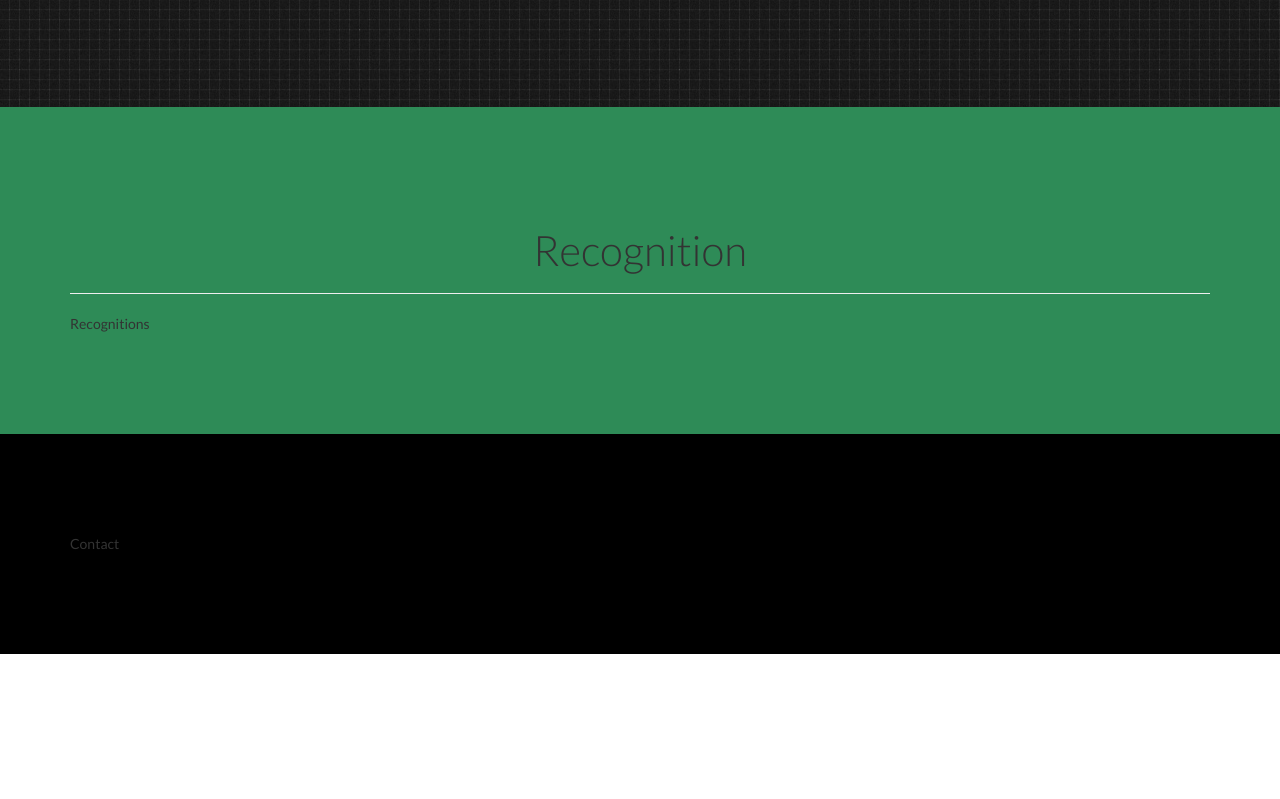
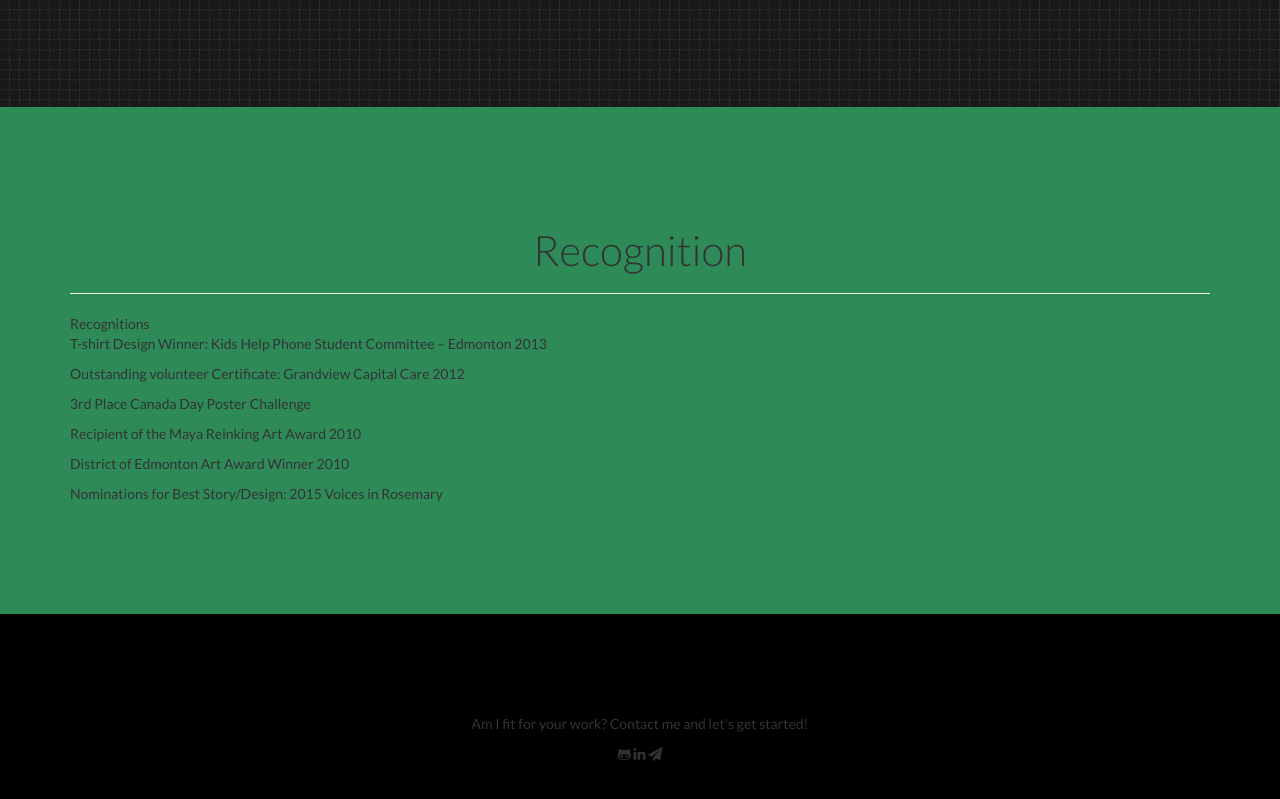
Before and after one commit to KJoWu/kimber.github.io, a plain HTML site: page index.html in a window 1280 px wide. Shown: the part 1573-2372 px from the top of the page. Before the commit the page ends 2227 px from the top, so only its background shows below. Drawn offline with nearby package versions, Linux system fonts and the light colour scheme.

Commit message:
added font-awesome icons

```diff
--- a/index.html
+++ b/index.html
@@ -94,7 +94,8 @@
                     <h3 class="section-heading">Who am I?</h3>
                     <hr class="light">
                     <p> I am a graduate in Bioinformatics and an aspiring UX designer. I've always ad a passion for the works of design. I have 10 years of experience with photoshop and enjoy venturing in the world of programming.</p>
-                    <a href="#" class="btn btn-default btn-xl">Download CV</a>
+                    <a href="#" class="btn btn-default btn-xl"><i class="fa fa-download"></i>
+Download CV</a>
                 </div>
             </div>
         </div>
@@ -462,22 +463,31 @@
             <hr class="light">
             <p>Computer Programming and Web Development: Python, Java/Android, HTML, CSS, SASS, Scriptease, Version Control.</p>
             <p>Level designer, script developer for <a href="https://sites.google.com/a/ualberta.ca/cmput250award2015/nominees" target="blank"> The Voices in Rosemary </p></a>
-            <p>Front end developer for <a href="https://www.youtube.com/watch?v=3J25JH9TEEo" target="blank">  Storyhoard (Android Application)</a>
-            <p> Front end developer for "Notetaking that Works": <a href="http://ssds.meteor.com/" target="blank"> Note Taking App </p></a>
-            <p>Wed Designer/Programmer for CODE Hackathon 2014: <a href="https://www.youtube.com/watch?v=9Wo2iGwhUVo" target="blank"> Forward, the Application </p></a>
-            <p>Text Minor and Database Developer for  <a href="http://www.drugbank.ca/" target="blank"> DrugBank </p></a>
-            <p>Script Developer/Web Designer: <a href="http://cultr.business.ualberta.ca/" target="blank"> Cutlr Site (Demo Version)</a></p>
+                <p>Front end developer for <a href="https://www.youtube.com/watch?v=3J25JH9TEEo" target="blank">  Storyhoard (Android Application)</a>
+                    <p> Front end developer for "Notetaking that Works": <a href="http://ssds.meteor.com/" target="blank"> Note Taking App </p></a>
+                        <p>Wed Designer/Programmer for CODE Hackathon 2014: <a href="https://www.youtube.com/watch?v=9Wo2iGwhUVo" target="blank"> Forward, the Application </p></a>
+                            <p>Text Minor and Database Developer for <a href="http://www.drugbank.ca/" target="blank"> DrugBank </p></a>
+                                <p>Script Developer/Web Designer: <a href="http://cultr.business.ualberta.ca/" target="blank"> Cutlr Site (Demo Version)</a></p>
         </div>
     </section>
     <section id="awards">
         <div class="container">
             <h3 class="section-heading text-center">  Recognition</h3>
             <hr class="light"> Recognitions
+            <p>T-shirt Design Winner: Kids Help Phone Student Committee – Edmonton 2013</p>
+            <p>Outstanding volunteer Certificate: Grandview Capital Care 2012</p>
+            <p>3rd Place Canada Day Poster Challenge </p>
+            <p>Recipient of the Maya Reinking Art Award 2010</p>
+            <p>District of Edmonton Art Award Winner 2010</p>
+            <p>Nominations for Best Story/Design: 2015 Voices in Rosemary</p>
         </div>
     </section>
     <section id="contact">
-        <div class="container">
-            Contact
+        <div class="container text-center">
+            <p>Am I fit for your work? Contact me and let's get started!</p>
+            <i class="fa fa-github-alt"></i>
+            <i class="fa fa-linkedin"></i>
+            <i class="fa fa-paper-plane"></i>
         </div>
     </section>
     <!-- Frontpage Demo -->
```
Also changed, not shown: img/additional.png.
